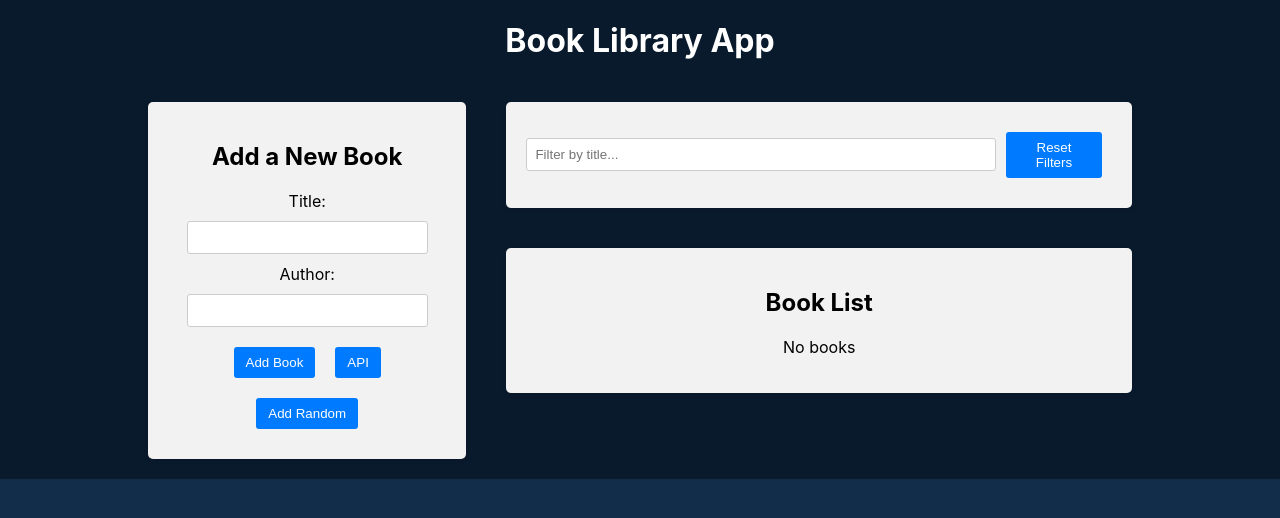
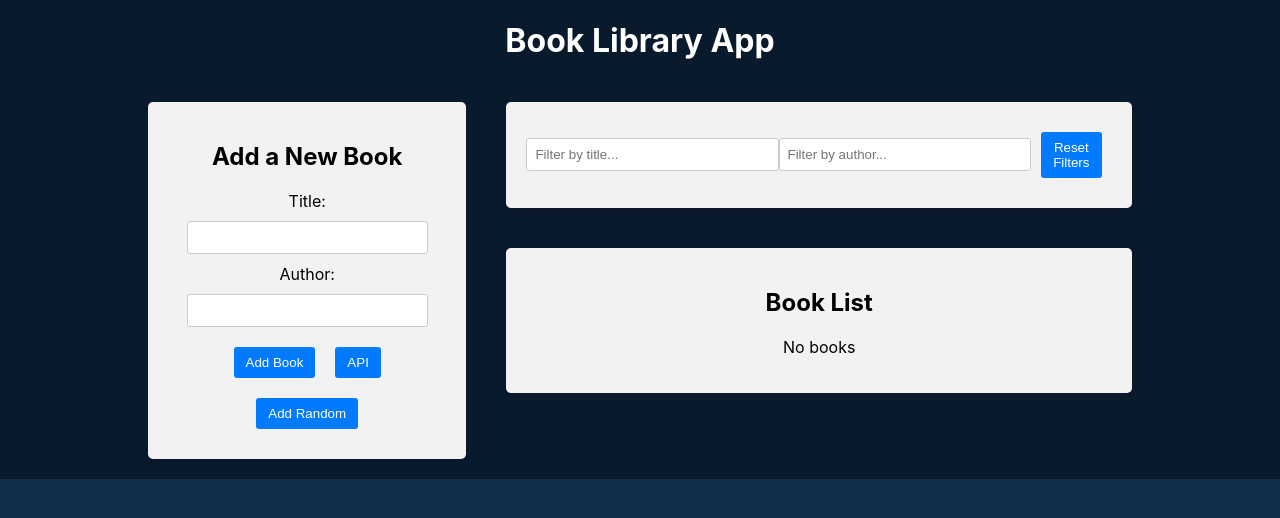
Before and after one commit to Garted/book-app, a React (Create React App) app in the folder frontend/: page / in a window 1280 px wide. Shown: the top 518 px of the page. Built offline with nearby package versions, Linux system fonts and the light colour scheme.

Commit message:
filters by author adn title

```diff
--- a/frontend/src/components/BookList/BookList.js
+++ b/frontend/src/components/BookList/BookList.js
@@ -2,16 +2,24 @@ import { useSelector, useDispatch } from 'react-redux';
 import { BsBookmarkStarFill, BsBookmarkStar } from 'react-icons/bs';
 import { deleteBook, toggleFavoite } from '../../redux/books/actionCreator';
 import { selectTitleFilter } from '../../redux/slices/filterSlice';
+import filterByTitleAndAuthor from '../../utils/filterByTitleAndAuthor';
 import './BookList.css';
 
 const BookList = () => {
     const dispatch = useDispatch();
     const books = useSelector((state) => state.books);
-    const filter = useSelector(selectTitleFilter);
+    const { title, author } = useSelector(selectTitleFilter);
 
-    const filteredBooks = books.filter((book) => {
-        return book.title.toLowerCase().includes(filter.toLowerCase());
-    });
+    //Filter in component
+    // const filteredBooks = books.filter((book) => {
+    //     return (
+    //         book.title.toLowerCase().includes(title.toLowerCase()) &&
+    //         book.author.toLowerCase().includes(author.toLowerCase())
+    //     );
+    // });
+
+    //import util function for filter books
+    const filteredBooks = filterByTitleAndAuthor(books, title, author);
 
     return (
         <div className="app-block book-list">
--- a/frontend/src/components/Filter/Filter.js
+++ b/frontend/src/components/Filter/Filter.js
@@ -3,12 +3,13 @@ import {
     setTitleFilter,
     selectTitleFilter,
     resetFilter,
+    setAuthorFilter,
 } from '../../redux/slices/filterSlice';
 import './Filter.css';
 
 const Filter = () => {
     const dispatch = useDispatch();
-    const inputValue = useSelector(selectTitleFilter);
+    const { title, author } = useSelector(selectTitleFilter);
 
     return (
         <div className="app-block filter">
@@ -18,9 +19,17 @@ const Filter = () => {
                         onChange={(e) => {
                             dispatch(setTitleFilter(e.target.value));
                         }}
-                        value={inputValue}
+                        value={title}
                         type="text"
                         placeholder="Filter by title..."
+                    />
+                    <input
+                        onChange={(e) => {
+                            dispatch(setAuthorFilter(e.target.value));
+                        }}
+                        value={author}
+                        type="text"
+                        placeholder="Filter by author..."
                     />
                     <button
                         type="button"
--- a/frontend/src/redux/slices/filterSlice.js
+++ b/frontend/src/redux/slices/filterSlice.js
@@ -2,6 +2,7 @@ import { createSlice } from '@reduxjs/toolkit';
 
 const initialState = {
     title: '',
+    author: '',
 };
 
 const filterSlice = createSlice({
@@ -11,12 +12,16 @@ const filterSlice = createSlice({
         setTitleFilter: (state, action) => {
             return { ...state, title: action.payload };
         },
+        setAuthorFilter: (state, action) => {
+            return { ...state, author: action.payload };
+        },
         resetFilter: (state) => {
             return initialState;
         },
     },
 });
 
-export const { setTitleFilter, resetFilter } = filterSlice.actions;
-export const selectTitleFilter = (state) => state.filter.title;
+export const { setTitleFilter, resetFilter, setAuthorFilter } =
+    filterSlice.actions;
+export const selectTitleFilter = (state) => state.filter;
 export default filterSlice.reducer;
--- /dev/null
+++ b/frontend/src/utils/filterByTitleAndAuthor.js
@@ -0,0 +1,13 @@
+const filterByTitleAndAuthor = (arr, title, author) => {
+    if (arr.length > 0) {
+        return arr.filter(
+            (item) =>
+                item.title.toLowerCase().includes(title.toLowerCase()) &&
+                item.author.toLowerCase().includes(author.toLowerCase())
+        );
+    } else {
+        return arr;
+    }
+};
+
+export default filterByTitleAndAuthor;
```
